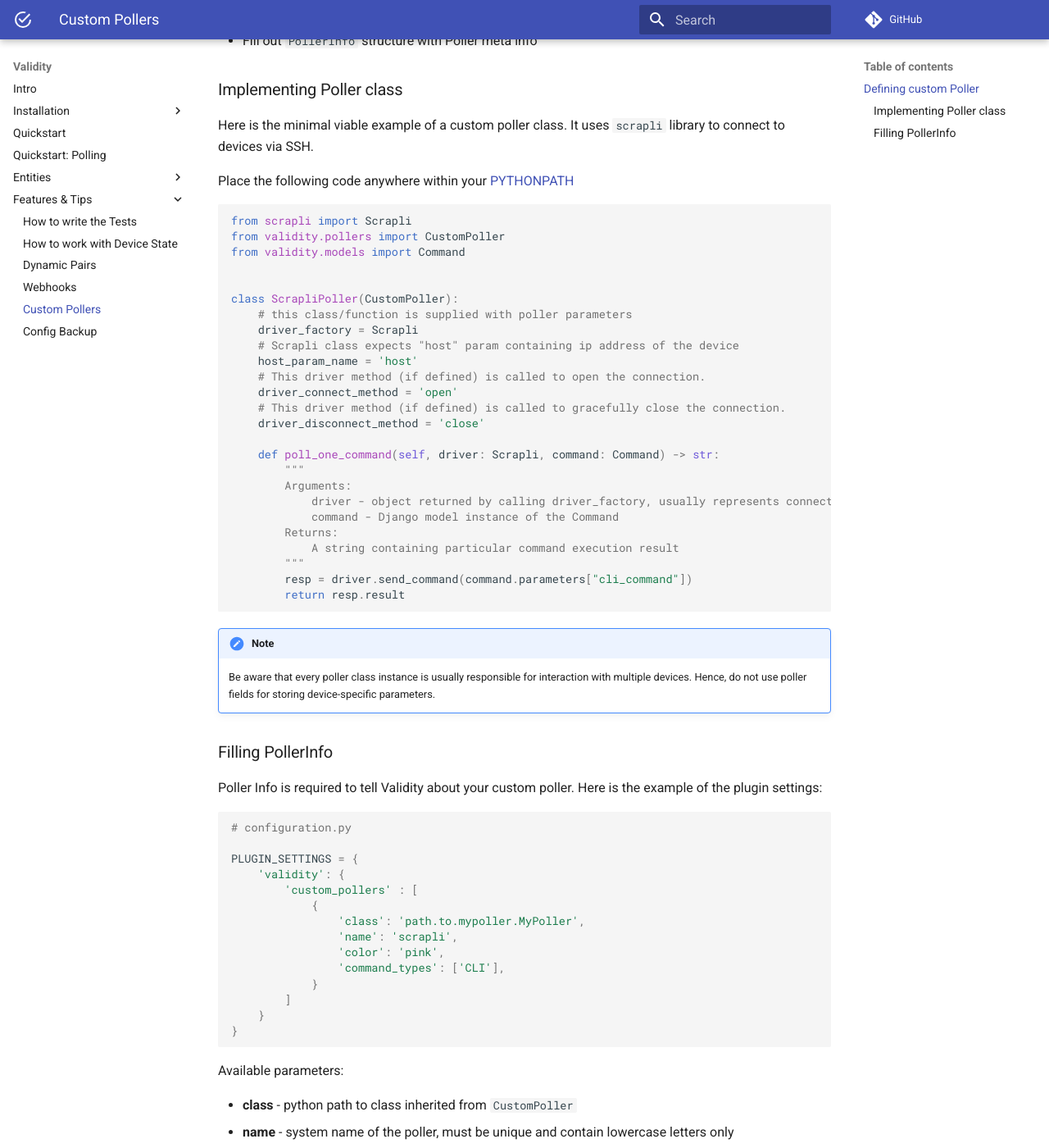
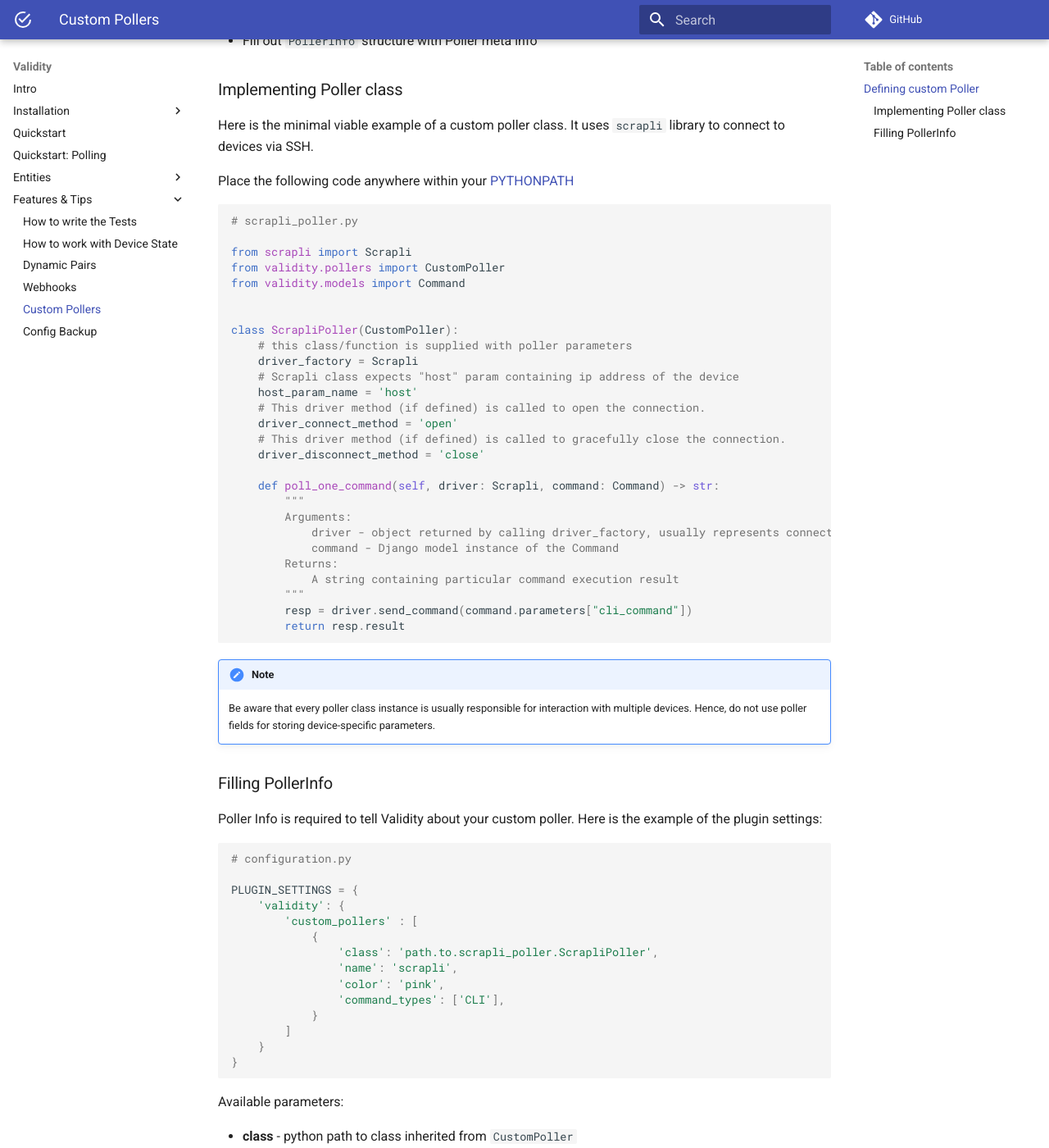
Before and after one commit to amyasnikov/validity, an MkDocs documentation site: the page built from docs/features/custom_pollers.md, in a window 1280 px wide and 1400 px high, scrolled down 461 px. Shown: the whole window at 82% size. Built offline with MkDocs 1.6.1 and Material for MkDocs 9.7.7, drawn with Linux system fonts in a browser that asks for light colours; comment, search, counter and statistics services are not loaded.

Commit message:
fix docs for cusomt pollers

````diff
--- a/docs/features/custom_pollers.md
+++ b/docs/features/custom_pollers.md
@@ -19,6 +19,8 @@
 Place the following code anywhere within your [PYTHONPATH](https://docs.python.org/3.13/using/cmdline.html#envvar-PYTHONPATH)
 
 ```python
+# scrapli_poller.py
+
 from scrapli import Scrapli
 from validity.pollers import CustomPoller
 from validity.models import Command
@@ -62,7 +64,7 @@
     'validity': {
         'custom_pollers' : [
             {
-                'class': 'path.to.mypoller.MyPoller',
+                'class': 'path.to.scrapli_poller.ScrapliPoller',
                 'name': 'scrapli',
                 'color': 'pink',
                 'command_types': ['CLI'],
````
